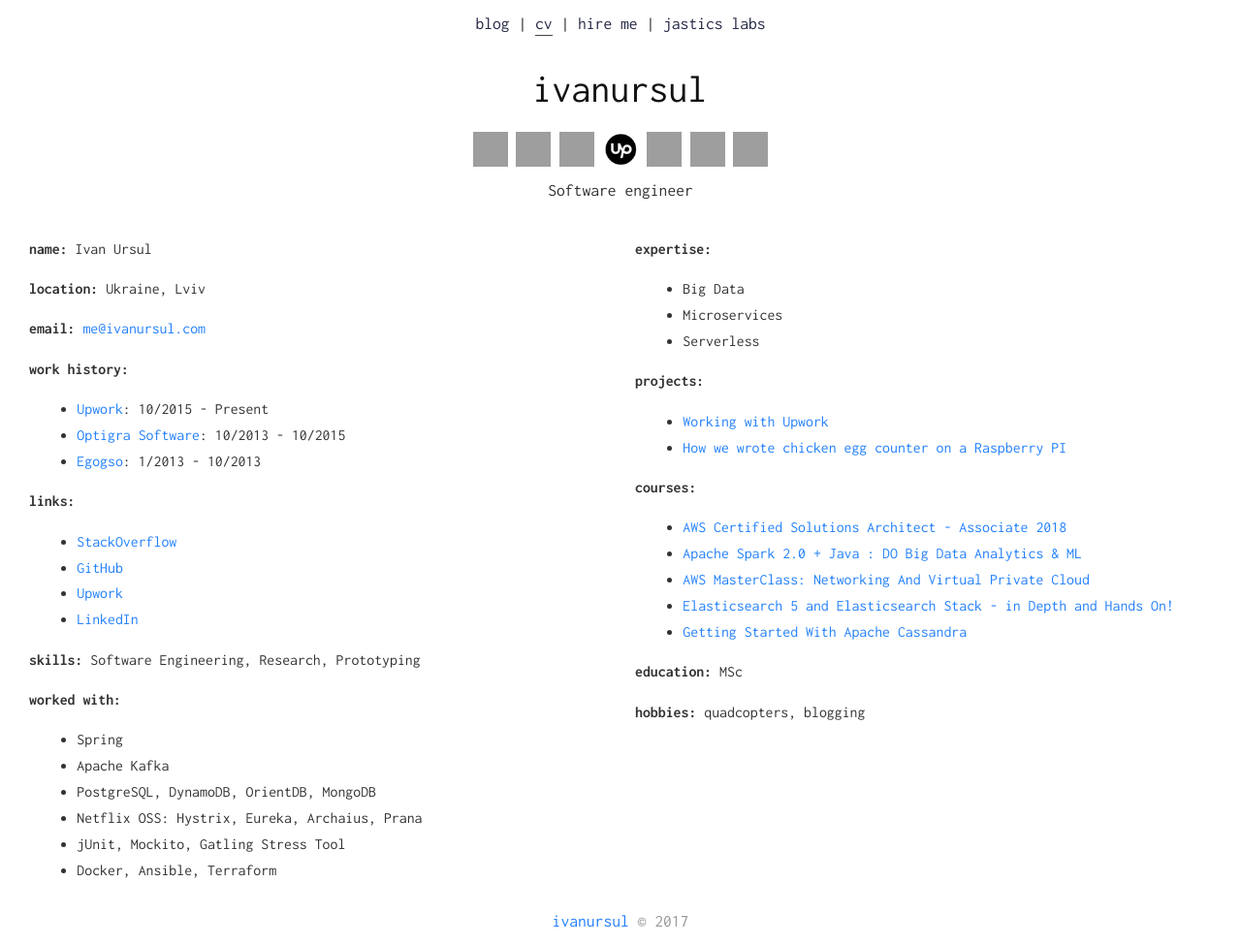
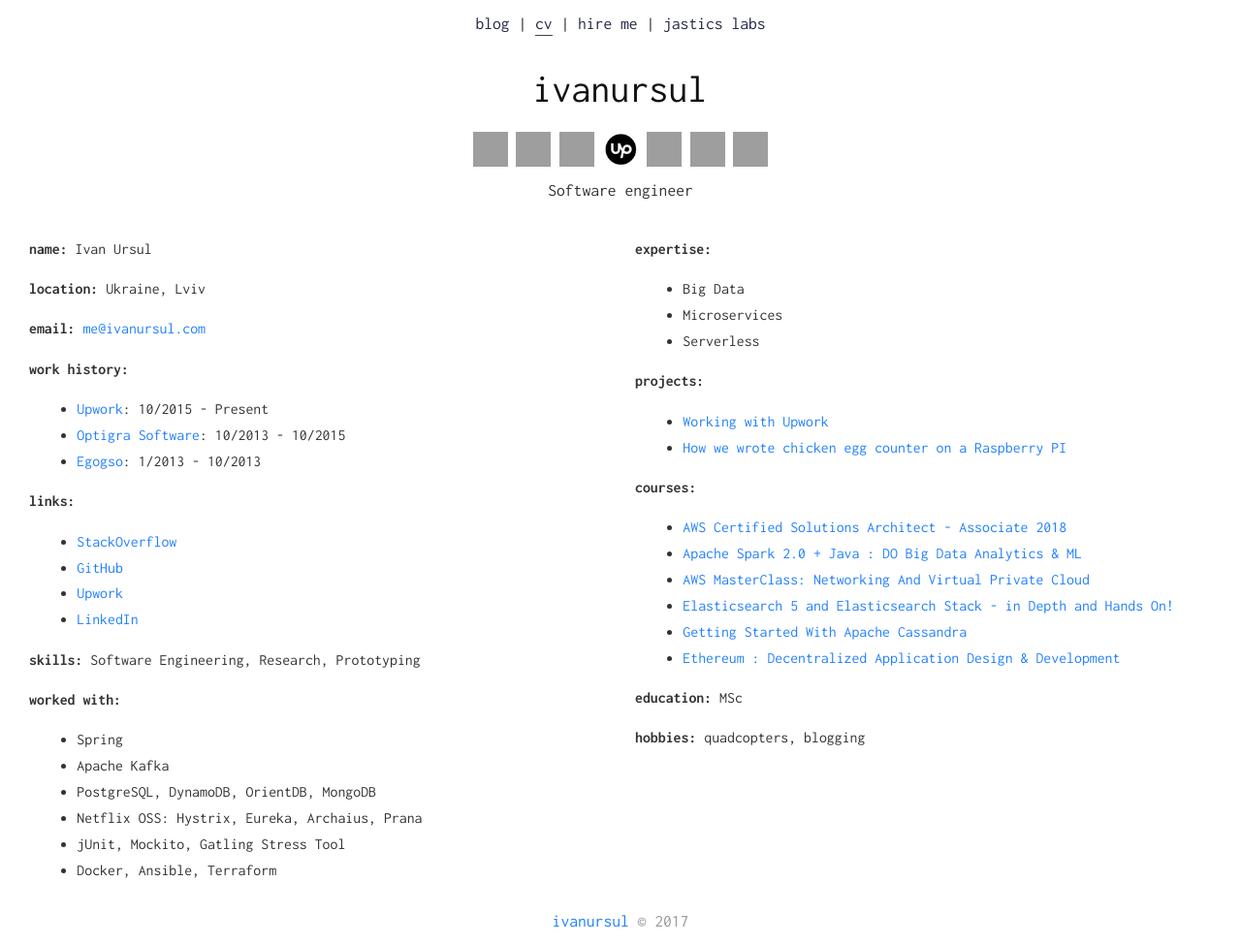
Before and after one commit to ivanursul/ivanursul, a Jekyll site: the page built from cv.html, in a window 1280 px wide. Shown: the whole page at 97% size. Built offline with Jekyll 4.4.1, drawn with Linux system fonts in a browser that asks for light colours; grey boxes are pictures that could not be loaded.

Commit message:
Added another course

```diff
--- a/cv.html
+++ b/cv.html
@@ -75,6 +75,7 @@
             <li><a href="https://ivanursul.com/assets/certificates/UC-RK5AUSFO.pdf">AWS MasterClass: Networking And Virtual Private Cloud</a></li>
             <li><a href="https://ivanursul.com/assets/certificates/UC-IG32NSSO.pdf">Elasticsearch 5 and Elasticsearch Stack - in Depth and Hands On!</a></li>
             <li><a href="https://ivanursul.com/assets/certificates/UC-1QRHYWJ7.pdf">Getting Started With Apache Cassandra</a></li>
+            <li><a href="https://ivanursul.com/assets/certificates/UC-S0CBO8V3.pdf">Ethereum : Decentralized Application Design & Development</a></li>
         </ul>
 
         <p><strong>education:</strong> MSc</p>
```
Also changed, not shown: 1 other file.
